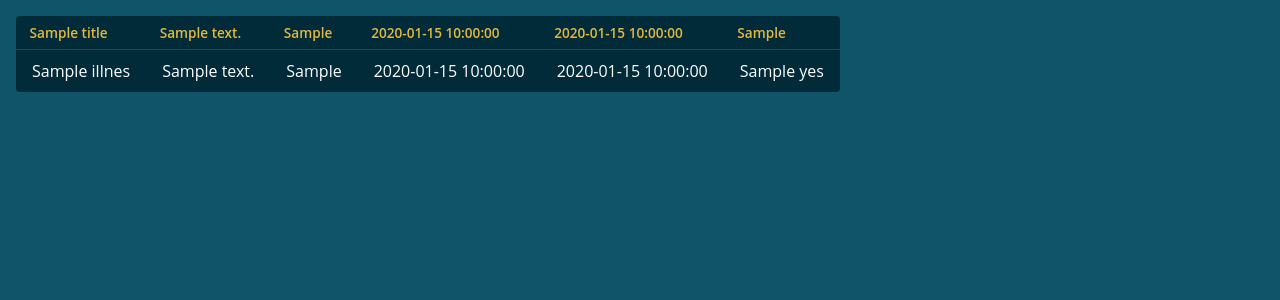
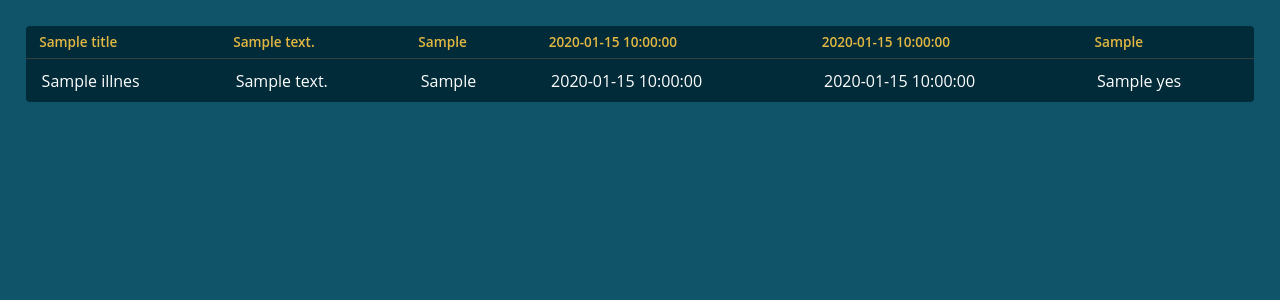
Before and after one commit to Demonica22/HealthBot, a Python web app: template HealthBackend/src/templates/diseases_table.html in a window 1280 px wide. Shown: the top 300 px of the page. Run offline with Jinja, Linux system fonts and the light colour scheme; the template is opened without the code that fills it: most values are stand-ins (such as "Sample title", 1, 10 or a date in 2020).

Commit message:
Исправил стили таблицы

```diff
--- a/HealthBackend/src/templates/diseases_table.html
+++ b/HealthBackend/src/templates/diseases_table.html
@@ -17,10 +17,12 @@
           font-family: 'Open Sans', sans-serif;
         }
         table {
+
+          width:96%;
           background: #012B39;
           border-radius: 0.25em;
           border-collapse: collapse;
-          margin: 1em;
+          margin: 2%;
         }
         th {
           border-bottom: 1px solid #364043;
```
